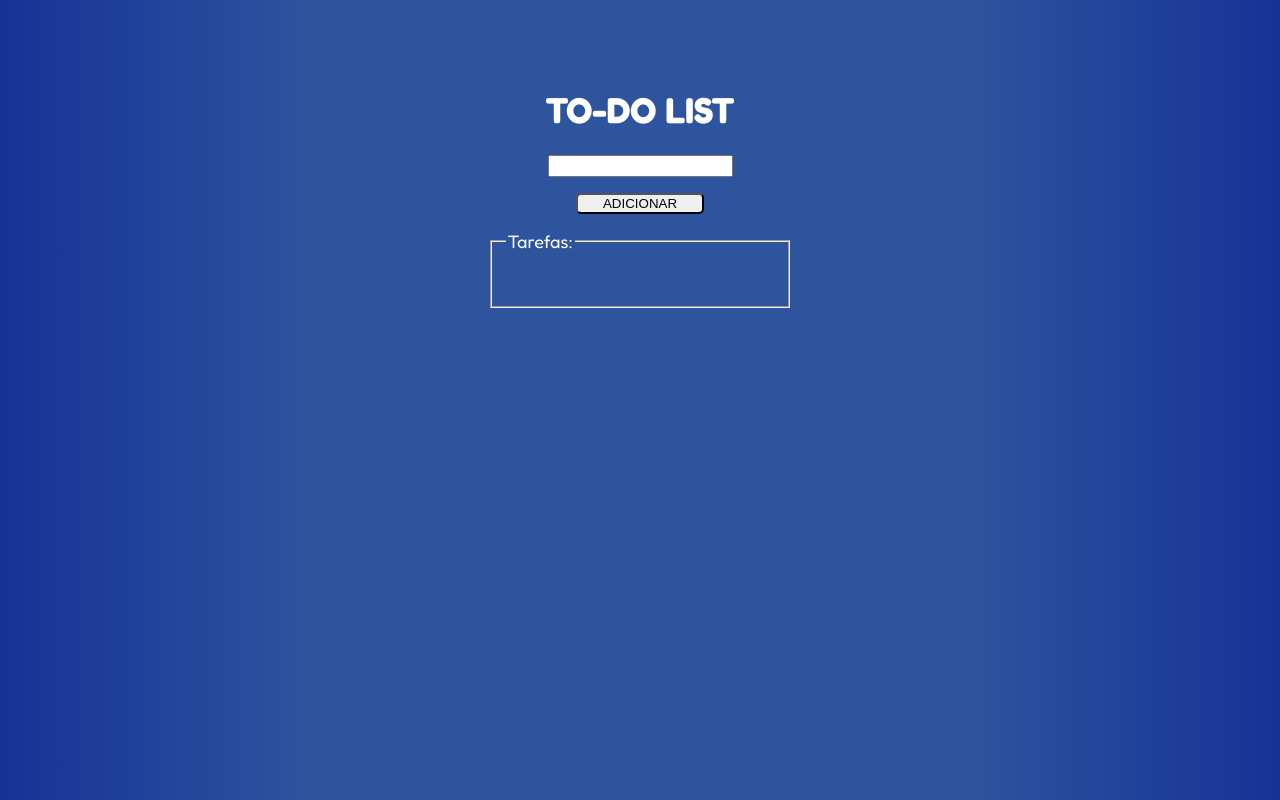
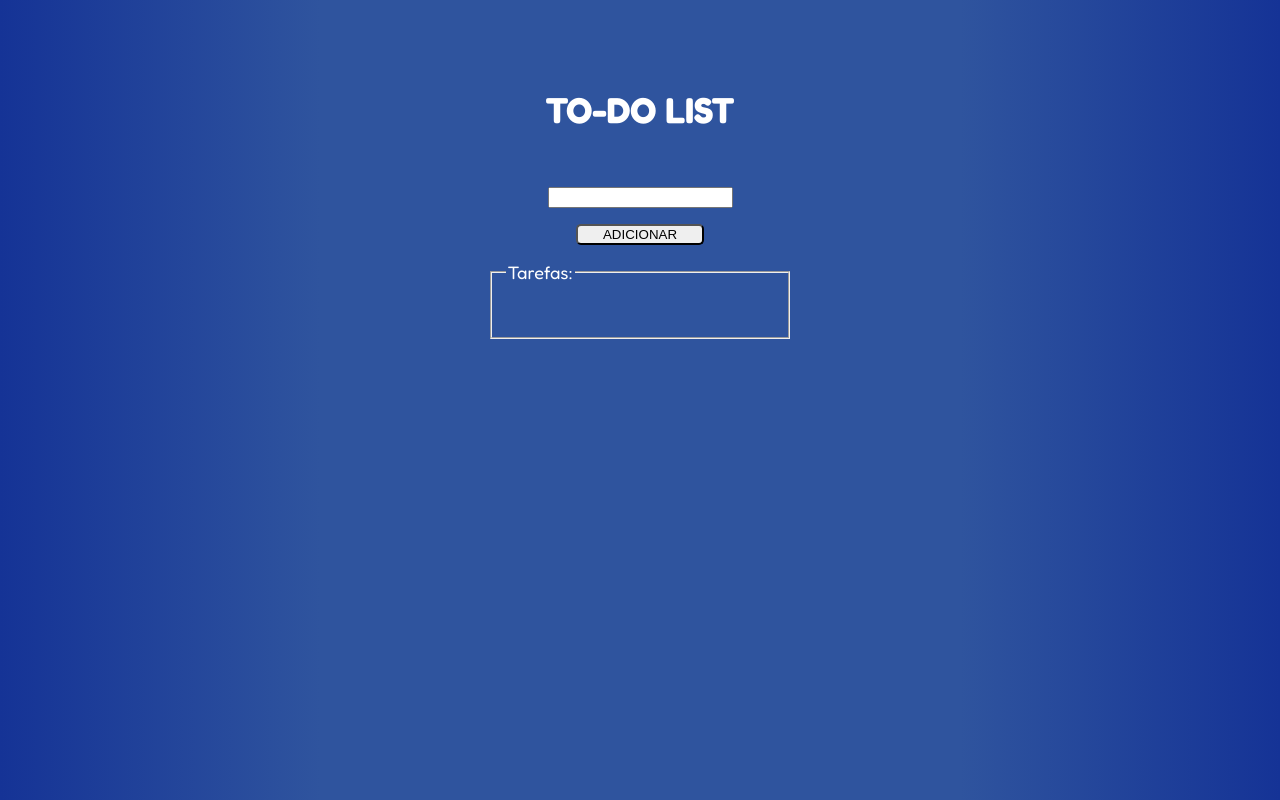
Before and after one commit to tiagoproedu/todoList, a React (Vite) app in the folder frontend/: page /home in a window 1280 px wide. Built offline with nearby package versions, Linux system fonts and the light colour scheme; no server answers.

Commit message:
feat+fix: add tela de cadastro e melhorando o css

```diff
--- a/frontend/src/Routes.jsx
+++ b/frontend/src/Routes.jsx
@@ -1,12 +1,14 @@
 import { BrowserRouter, Route, Routes } from "react-router-dom";
 import Home from "./pageHome/Home";
 import Login from "./pageLogin/Login";
+import Cadastro from "./pageCadastro/Cadastro";
 
 function AppRoutes() {
     return (
         <BrowserRouter>
             <Routes>
                 <Route path='/' Component={Login} />
+                <Route path='/cadastro' Component={Cadastro}/>
                 <Route path='/home' Component={Home} />
             </Routes>
         </BrowserRouter>
--- a/frontend/src/main.css
+++ b/frontend/src/main.css
@@ -12,7 +12,7 @@ body{
     background: no-repeat;
     background-image: linear-gradient(to right, #153396, #2f549e, #2f549e, #2f549e, #153396);
     font-family: 'Fredoka', sans-serif;
-    font-size: large;
+    font-size: 18px;
     display: flex;
     flex-direction: column;
     align-items: center;
--- a/frontend/src/pageHome/Home.css
+++ b/frontend/src/pageHome/Home.css
@@ -1,7 +1,10 @@
-#main{
+#home{
     padding-top: 4rem;
     width: 60%;
     height: 40%;
+    display: flex;
+    flex-direction: column;
+    gap: 2rem;
 }
 h1{
     text-align: center;
--- a/frontend/src/pageHome/Home.jsx
+++ b/frontend/src/pageHome/Home.jsx
@@ -142,7 +142,7 @@ function Home() {
 
   return (
     <>
-      <div id="main">
+      <div id="home">
         <h1>TO-DO LIST</h1>
 
         <div className="toDo">
--- a/frontend/src/pageLogin/Login.css
+++ b/frontend/src/pageLogin/Login.css
@@ -4,17 +4,19 @@
     display: flex;
     flex-direction: column;
     align-items: center;
+    gap: 2rem;
 }
-form{
+#formLogin{
     width: 50%;
     display: flex;
     flex-direction: column;
     gap: 0.1rem;
 }
-input{
-    height: 1rem;
-}
 #botoes{
     display: flex;
     gap: 0.7rem;
 }
+a{
+    text-decoration: none;
+    color: black;
+}
--- a/frontend/src/pageLogin/Login.jsx
+++ b/frontend/src/pageLogin/Login.jsx
@@ -5,17 +5,17 @@ function Login() {
         <>
             <div id="login">
                 <h1>ToDo App</h1>
-                <form action="">
+                <form id="formLogin">
                     <label htmlFor="email">Digite seu email:</label>
-                    <input type="email" name="email" placeholder="digite seu email..." />
+                    <input type="email" name="email" placeholder="digite seu email..." style={{height: '1rem'}}/>
                     <br />
                     <label htmlFor="senha">Digite sua senha:</label>
-                    <input type="password" name="senha" id="senha" placeholder="digite sua senha..." />
+                    <input type="password" name="senha" id="senha" placeholder="digite sua senha..." style={{height: '1rem'}}/>
                     <br />
                 </form>
                 <div id="botoes">
                     <button>Acessar</button>
-                    <button>Cadastrar-se</button>
+                    <button><a href="/cadastro">Cadastrar-se</a></button>
                 </div>
             </div>
         </>
```
